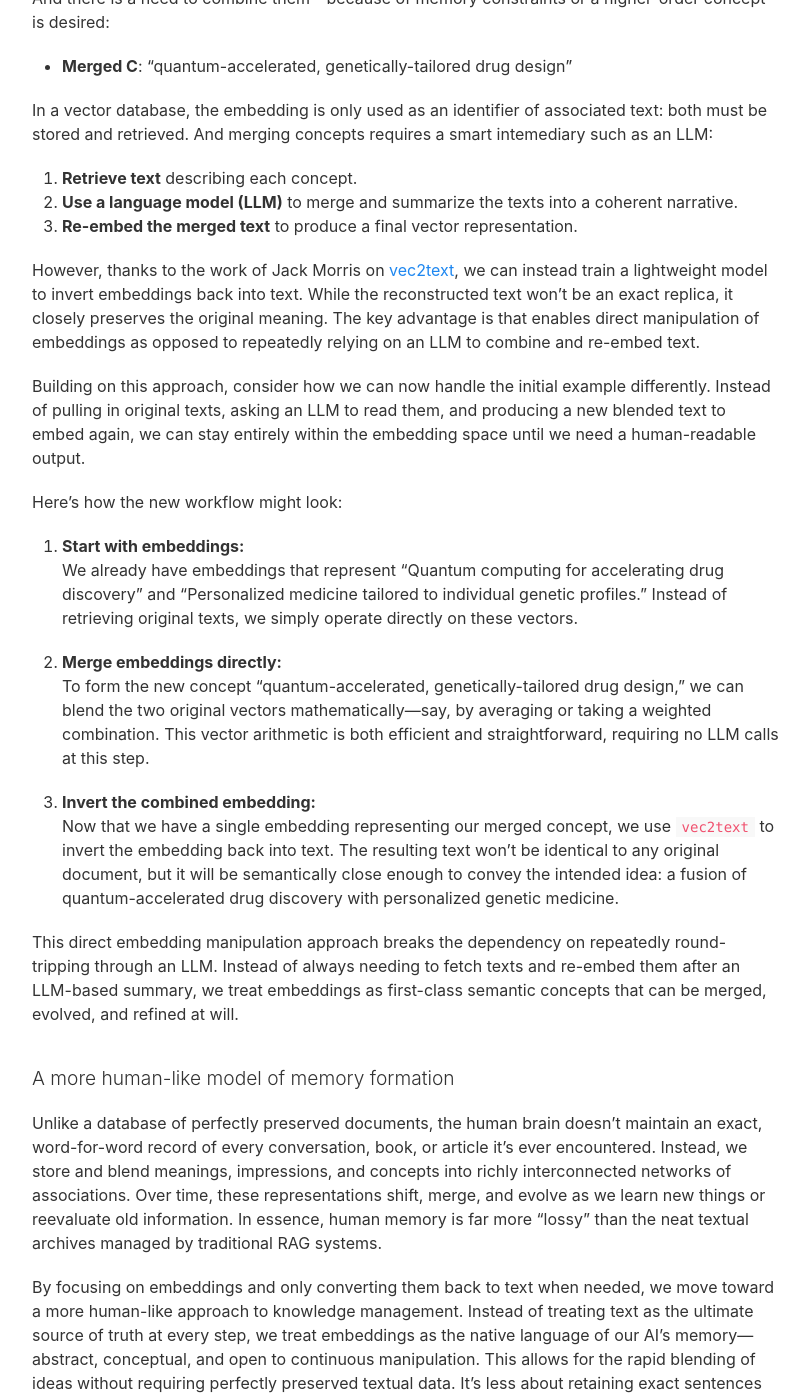
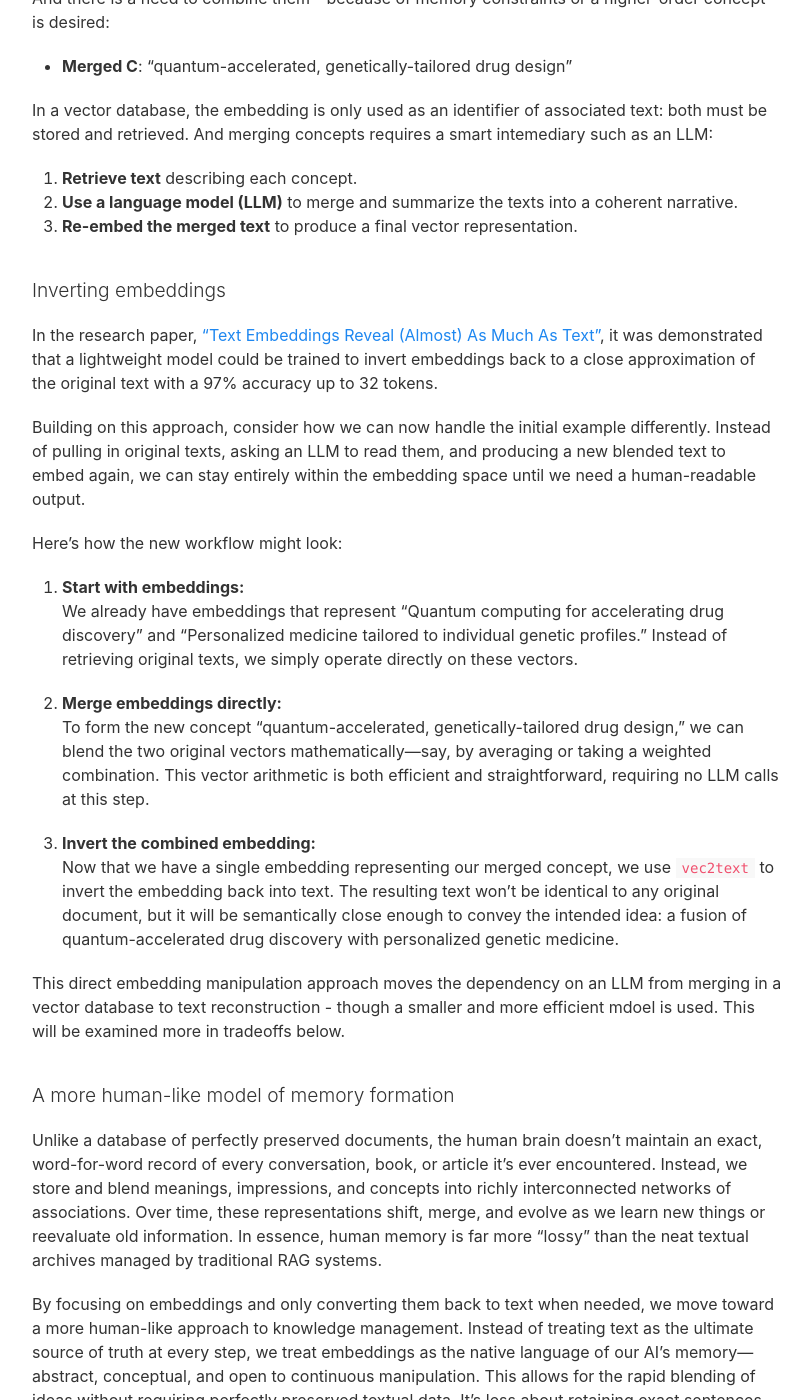
Before and after one commit to nyvyn/nyvyn.github.io, a Jekyll site: the page built from _notes/2024-12-17-embedding-inversion.markdown, in a window 1280 px wide and 1400 px high, scrolled down 448 px. Shown: the whole window, without its empty margins (233-1044 px from the left). Built offline with Jekyll 4.4.1, drawn with Linux system fonts in a browser that asks for light colours.

Commit message:
Refactor embedding inversion section for clarity and depth
Reorganized the content to introduce the concept of embedding inversion with more precision, referencing recent research. Expanded explanations on the benefits and trade-offs, while emphasizing the efficiency and flexibility of direct embedding manipulation over LLM dependency.

```diff
--- a/_notes/2024-12-17-embedding-inversion.markdown
+++ b/_notes/2024-12-17-embedding-inversion.markdown
@@ -21,11 +21,12 @@
 2. **Use a language model (LLM)** to merge and summarize the texts into a coherent narrative.
 3. **Re-embed the merged text** to produce a final vector representation.
 
-However, thanks to the work of Jack Morris on [vec2text](https://github.com/vec2text/vec2text),
-we can instead train a lightweight model to invert embeddings back into text.
-While the reconstructed text won’t be an exact replica, it closely preserves the original meaning. The key
-advantage is that enables direct manipulation of embeddings as opposed to repeatedly relying on an LLM to combine and
-re-embed text.
+## Inverting embeddings
+
+In the research paper,
+["Text Embeddings Reveal (Almost) As Much As Text"](https://arxiv.org/pdf/2310.06816),
+it was demonstrated that a lightweight model could be trained to invert embeddings back to a close approximation of
+the original text with a 97% accuracy up to 32 tokens.
 
 Building on this approach, consider how we can now handle the initial example differently. Instead of pulling in
 original texts, asking an LLM to read them, and producing a new blended text to embed again, we can stay entirely within
@@ -34,17 +35,23 @@
 Here’s how the new workflow might look:
 
 1. **Start with embeddings:**
-   We already have embeddings that represent “Quantum computing for accelerating drug discovery” and “Personalized medicine tailored to individual genetic profiles.” Instead of retrieving original texts, we simply operate directly on these vectors.
+   We already have embeddings that represent “Quantum computing for accelerating drug discovery” and “Personalized
+   medicine tailored to individual genetic profiles.” Instead of retrieving original texts, we simply operate directly
+   on these vectors.
 
 2. **Merge embeddings directly:**
-   To form the new concept “quantum-accelerated, genetically-tailored drug design,” we can blend the two original vectors mathematically—say, by averaging or taking a weighted combination. This vector arithmetic is both efficient and straightforward, requiring no LLM calls at this step.
+   To form the new concept “quantum-accelerated, genetically-tailored drug design,” we can blend the two original
+   vectors mathematically—say, by averaging or taking a weighted combination. This vector arithmetic is both efficient
+   and straightforward, requiring no LLM calls at this step.
 
 3. **Invert the combined embedding:**
-   Now that we have a single embedding representing our merged concept, we use `vec2text` to invert the embedding back into text. The resulting text won’t be identical to any original document, but it will be semantically close enough to convey the intended idea: a fusion of quantum-accelerated drug discovery with personalized genetic medicine.
+   Now that we have a single embedding representing our merged concept, we use `vec2text` to invert the embedding back
+   into text. The resulting text won’t be identical to any original document, but it will be semantically close enough
+   to convey the intended idea: a fusion of quantum-accelerated drug discovery with personalized genetic medicine.
 
-This direct embedding manipulation approach breaks the dependency on repeatedly round-tripping through an LLM. Instead
-of always needing to fetch texts and re-embed them after an LLM-based summary, we treat embeddings as first-class
-semantic concepts that can be merged, evolved, and refined at will.
+This direct embedding manipulation approach moves the dependency on an LLM from merging in a vector database
+to text reconstruction - though a smaller and more efficient mdoel is used. This will be examined more in tradeoffs
+below.
 
 ## A more human-like model of memory formation
 
@@ -101,13 +108,20 @@
 ## Benefits of embedding-level operations:
 
 - **Efficiency:**
-  Direct manipulation of embeddings is faster than invoking an LLM to merge texts, because vector arithmetic is computationally simple. By limiting LLM usage to when human-readable output is required, you can reduce latency and computational overhead.
+  Direct manipulation of embeddings is faster than invoking an LLM to merge texts, because vector arithmetic is
+  computationally simple. By limiting LLM usage to when human-readable output is required, you can reduce latency and
+  computational overhead.
 
 - **Semantic flexibility:**
-  Instead of being constrained by specific source texts at the time of merging, you can explore and experiment with new conceptual territories quickly. You might weight one concept more heavily than another or combine multiple embeddings to form complex, nuanced ideas without ever needing to regenerate intermediate texts.
+  Instead of being constrained by specific source texts at the time of merging, you can explore and experiment with new
+  conceptual territories quickly. You might weight one concept more heavily than another or combine multiple embeddings
+  to form complex, nuanced ideas without ever needing to regenerate intermediate texts.
 
 - **Reduced dependence on exact source text:**
-  While the inversion from embedding to text is not perfectly faithful, in many scenarios—particularly those focused on brainstorming, conceptual exploration, or generating new ideas—highly accurate replication of the original text isn’t necessary. The approximate text reconstructed from the combined embedding can be good enough to communicate novel insights.
+  While the inversion from embedding to text is not perfectly faithful, in many scenarios—particularly those focused on
+  brainstorming, conceptual exploration, or generating new ideas—highly accurate replication of the original text isn’t
+  necessary. The approximate text reconstructed from the combined embedding can be good enough to communicate novel
+  insights.
 
 ## Trade-offs and considerations:
 
```
